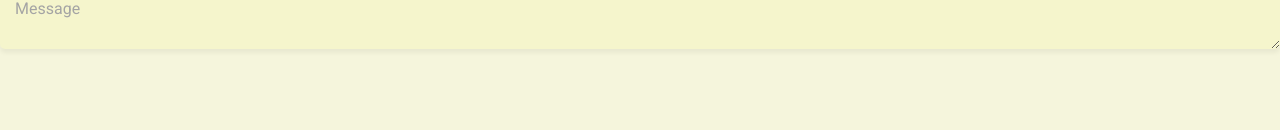
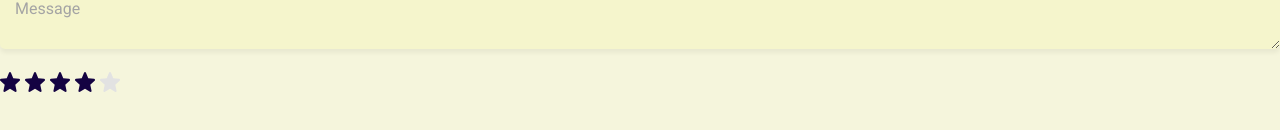
Before and after one commit to Orif-92/Education-app, a Next.js app: page / in a window 1280 px wide. Shown: the part 176-306 px from the top of the page. Built offline with nearby package versions, Linux system fonts and the light colour scheme.

Commit message:
Rating Component

```diff
--- a/src/components/index.ts
+++ b/src/components/index.ts
@@ -4,3 +4,4 @@
 export { default as Button } from './button/button';
 export { default as Input } from './input/input';
 export { default as TextArea } from './text-area/text-area';
+export { default as Rating } from './rating/rating';
--- /dev/null
+++ b/src/components/rating/rating.module.css
@@ -0,0 +1,11 @@
+.filled svg {
+	fill: var(--primary);
+}
+
+.star {
+	margin-right: 5px;
+}
+
+.editable {
+	cursor: pointer;
+}
--- /dev/null
+++ b/src/components/rating/rating.tsx
@@ -0,0 +1,56 @@
+import { RatingProps } from './rating.props';
+import styles from './rating.module.css';
+import cn from 'classnames';
+import { useEffect, useState } from 'react';
+import StarIcon from './star.svg';
+
+const Rating = ({ rating, isEditabled = false, setRating, ...props }: RatingProps): JSX.Element => {
+	const [ratingArray, setRatingArray] = useState<JSX.Element[]>(new Array(5).fill(<></>));
+
+	useEffect(() => {
+		renderRating(rating);
+	}, [rating]);
+
+	const renderRating = (currentRating: number) => {
+		const updateArray = ratingArray.map((r: JSX.Element, idx: number) => (
+			<span
+				className={cn(styles.star, {
+					[styles.filled]: idx < currentRating,
+					[styles.editable]: isEditabled,
+				})}
+				onMouseEnter={() => chnageRatingDisplay(idx + 1)}
+				onMouseLeave={() => chnageRatingDisplay(rating)}
+				onClick={() => clickRatingHandler(idx + 1)}
+			>
+				<StarIcon />
+			</span>
+		));
+
+		setRatingArray(updateArray);
+	};
+
+	const chnageRatingDisplay = (index: number) => {
+		if (!isEditabled) {
+			return;
+		}
+
+		renderRating(index);
+	};
+
+	const clickRatingHandler = (index: number) => {
+		if (!isEditabled || !setRating) {
+			return;
+		}
+		setRating(index);
+	};
+
+	return (
+		<div className={styles.rating} {...props}>
+			{ratingArray.map((rating, idx) => (
+				<span key={idx}>{rating}</span>
+			))}
+		</div>
+	);
+};
+
+export default Rating;
--- a/src/pages/index.tsx
+++ b/src/pages/index.tsx
@@ -1,8 +1,9 @@
 import { useState } from 'react';
-import { Button, Heading, Input, Tag, Text, TextArea } from '../components';
+import { Button, Heading, Input, Rating, Tag, Text, TextArea } from '../components';
 
 const Index = () => {
 	const [isClick, setIsClick] = useState(false);
+	const [rating, setRating] = useState<number>(4);
 
 	return (
 		<div>
@@ -30,6 +31,10 @@
 			<div>
 				<TextArea placeholder='Message' />
 			</div>
+
+			<br />
+
+			<Rating rating={rating} isEditabled={true} setRating={setRating} />
 		</div>
 	);
 };
```
Also changed, not shown: src/components/rating/rating.props.ts (added, +7 -0 lines), src/components/rating/star.svg (added).
